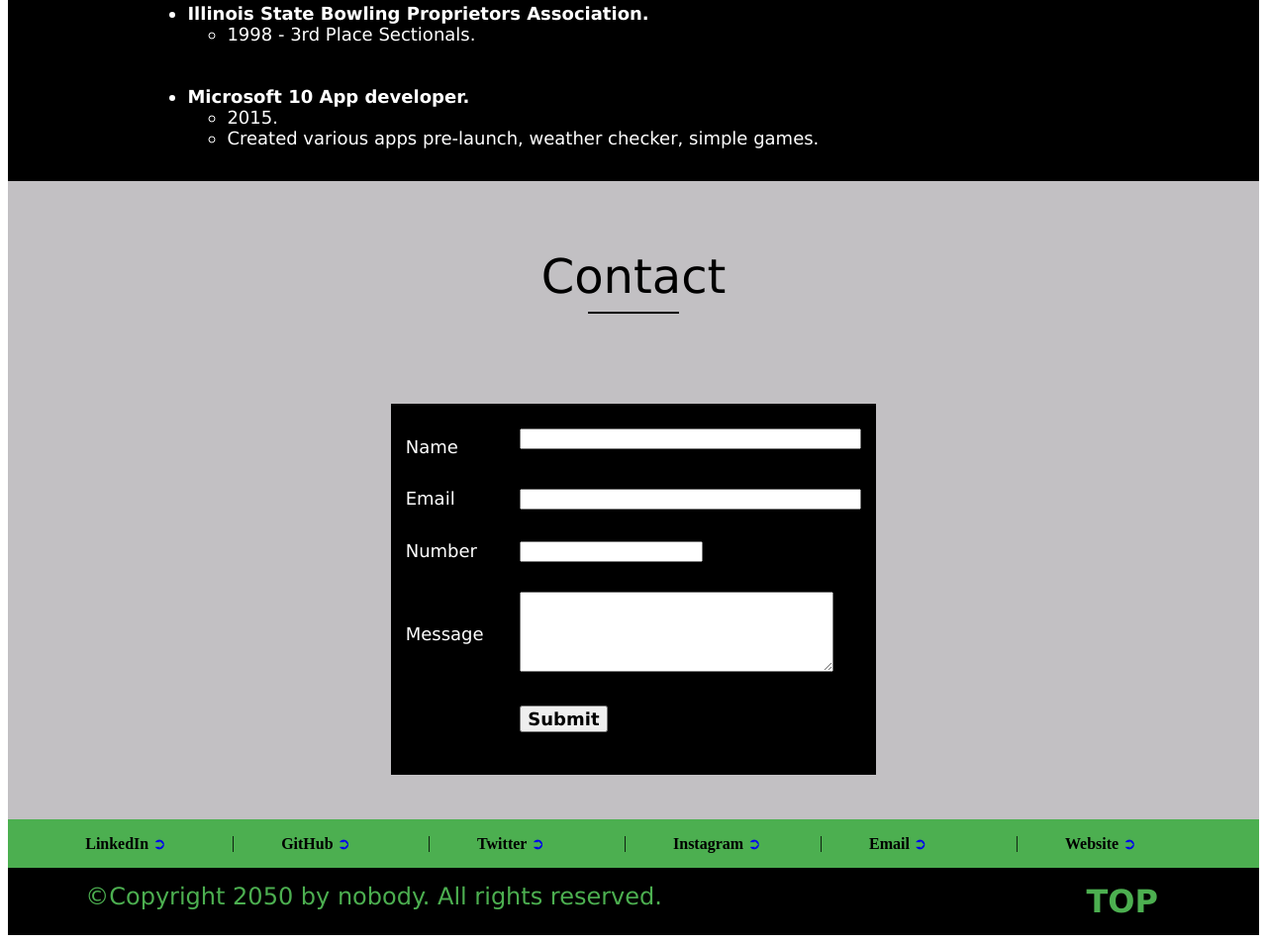
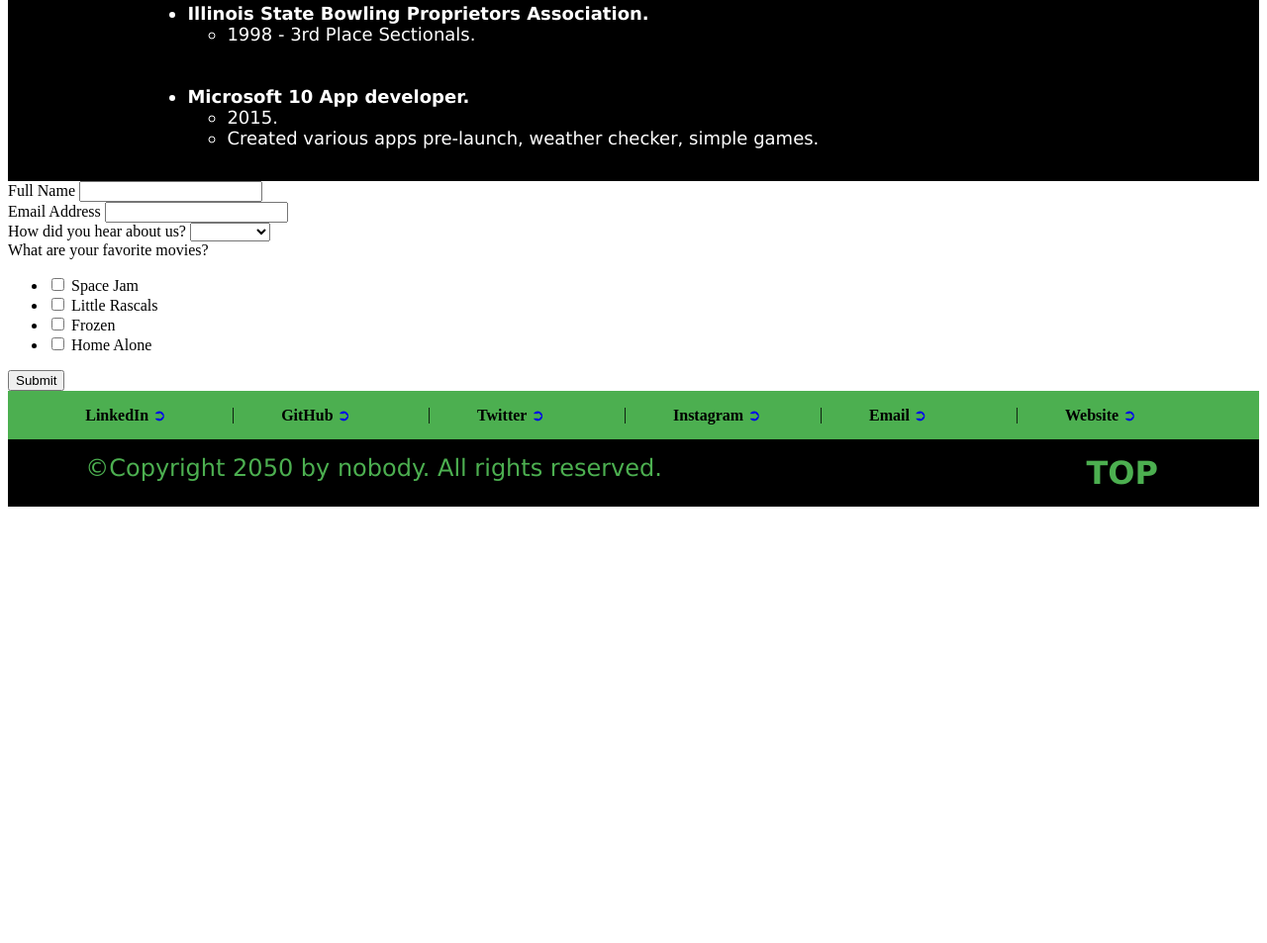
Before and after one commit to djmartin0055/easypage, a plain HTML site: page index.html in a window 1280 px wide. Shown: the part 1474-2427 px from the top of the page at 99% size. After the commit the page ends 1994 px from the top, so only its background shows below. Drawn offline with Linux system fonts and the light colour scheme.

Commit message:
Update index.html

```diff
--- a/index.html
+++ b/index.html
@@ -302,115 +302,53 @@
 
 
 	<!--Contact(start)-->
-	<table id="contact" border="0" width="100%"
-		cellpadding="0" cellspacing="0" bgcolor="#c2c0c3">
-		<tr>
-			<td>
-				<table border="0" cellpadding="15"
-					cellspacing="0" width="80%" align="center">
-					<tr>
-						<td height="180" align="center"
-							valign="middle" colspan="2">
-							<font face="Verdana" size="7"
-								color="black">
-								Contact
-							</font>
-							<hr color="black" width="90">
-						</td>
-					</tr>
+	    <form method="POST" action="/api/submit">
+      <div class="input">
+        <label for="name">Full Name</label>
+        <input id="name" name="name" type="text" />
+      </div>
 
-					<tr>
-						<td align="center" valign="top">
-							<table border="0" width="50%" cellpadding="15"
-								cellspacing="0" align="center" bgcolor="black">
-								<tr>
-									<td width="30%">
-										<hr color="black">
-										<font face="Verdana" size="4"
-											color="#ffffff">
-											Name
-										</font>
-									</td>
-									<td width="70%">
-										<font face="Verdana" size="4"
-											color="#ffffff">
-											<input type="text" size="40">
-										</font>
-									</td>
-								</tr>
-								<tr>
-									<td width="30%">
-										<font face="Verdana" size="4"
-											color="#ffffff">
-											Email
-										</font>
-									</td>
-									<td width="70%">
-										<font face="Verdana" size="4"
-											color="#ffffff">
-											<input type="email" size="40">
-										</font>
-									</td>
-								</tr>
-								<tr>
-									<td width="30%">
-										<font face="Verdana" size="4"
-											color="#ffffff">
-											Number
-										</font>
-									</td>
-									<td width="70%">
-										<font face="Verdana" size="4"
-											color="#ffffff">
-											<input type="number" size="12">
-										</font>
-									</td>
-								</tr>
-								<tr>
-									<td width="30%">
-										<font face="Verdana" size="4"
-											color="#ffffff">
-											Message
-										</font>
-									</td>
-									<td width="70%">
-										<font face="Verdana" size="4"
-											color="#ffffff">
-											<textarea rows="5"
-												cols="37">
-											</textarea>
-										</font>
-									</td>
-								</tr>
-								<tr>
-									<td width="30%">
+      <div class="input">
+        <label for="email">Email Address</label>
+        <input id="email" name="email" type="email" />
+      </div>
 
-									</td>
-									<td width="70%">
-										<button type="Submit">
-											<font face="Verdana"
-												size="4" color="black">
-												<b>Submit</b>
-											</font>
-										</button>
-										<hr color="black">
-										<hr color="black">
-									</td>
-								</tr>
-							</table>
-						</td>
+      <div class="input">
+        <label for="referers">How did you hear about us?</label>
+        <select id="referers" name="referers">
+          <option hidden disabled selected value></option>
+          <option value="Facebook">Facebook</option>
+          <option value="Twitter">Twitter</option>
+          <option value="Google">Google</option>
+          <option value="Bing">Bing</option>
+          <option value="Friends">Friends</option>
+        </select>
+      </div>
 
-					</tr>
-					<tr>
-						<td colspan="2">
+      <div class="checklist">
+        <label>What are your favorite movies?</label>
+        <ul>
+          <li>
+            <input id="m1" type="checkbox" name="movies" value="Space Jam" />
+            <label for="m1">Space Jam</label>
+          </li>
+          <li>
+            <input id="m2" type="checkbox" name="movies" value="Little Rascals" />
+            <label for="m2">Little Rascals</label>
+          </li>
+          <li>
+            <input id="m3" type="checkbox" name="movies" value="Frozen" />
+            <label for="m3">Frozen</label>
+          </li>
+          <li>
+            <input id="m4" type="checkbox" name="movies" value="Home Alone" />
+            <label for="m4">Home Alone</label>
+          </li>
+        </ul>
+      </div>
 
-
-						</td>
-					</tr>
-				</table>
-			</td>
-		</tr>
-	</table>
+      <button type="submit">Submit</button>
+    </form>
 	<!--Contact(end)-->
 
 
```
